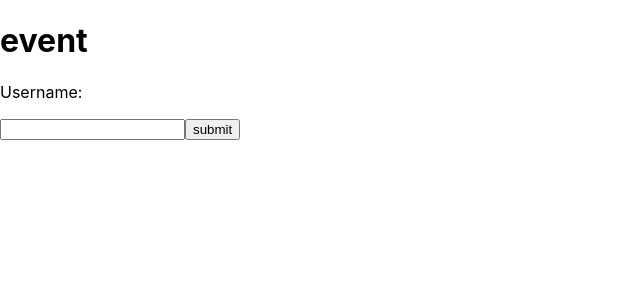
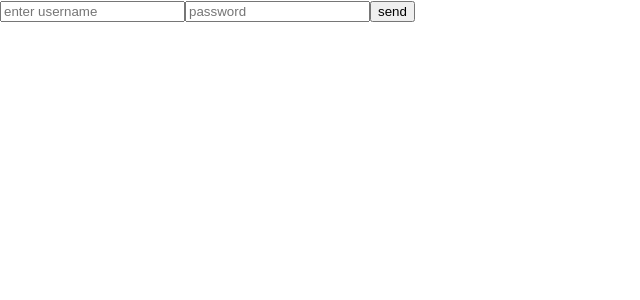
Before and after one commit to MurvezAbdul/reactclass2, a React (Create React App) app: page / in a window 1280 px wide. Shown: the top 300 px of the page, without its empty margins (0-640 px from the left). Built offline with nearby package versions, Linux system fonts and the light colour scheme.

Commit message:
onchange-event

```diff
--- a/src/App.js
+++ b/src/App.js
@@ -1,6 +1,7 @@
 
 import Array from './Array'
 import Events from './components/Events'
+import Input from './components/Input'
 
 function App(){
   return(
@@ -11,7 +12,9 @@
     <Fun name="shamini" age="25" /> */}
 
     {/* <Array name="murvez" age="22" />  */}
-    <Events/>
+    {/* <Events/> */}
+
+    <Input/>
 
     </div>
   );
--- /dev/null
+++ b/src/components/Input.js
@@ -0,0 +1,46 @@
+import React from 'react'
+class Input extends React.Component{
+    constructor(){
+        super();
+        this.state={
+            username:"",
+            password:""
+        }
+        // this.send=this.send.bind(this);
+    }
+    send=()=>{
+        console.log(this.state.username)
+        console.log(this.state.password)
+        this.setState({
+            username:"",
+            password:""
+        })
+    }
+    handleUserName=(m)=>{
+        // console.log(m)
+        this.setState({
+            [m.target.name]:m.target.value
+
+        })
+    }
+    // using two diff function names
+    //         handlePassword=(m)=>{
+    //          this.setState({
+    //              password:m.target.value
+    //          })
+    //      }
+    render(){
+        return(
+            <div>
+               <input type="text" name="username" value={this.state.username} placeholder="enter username" onChange={this.handleUserName}/>
+
+               <input type="text" name="password" value={this.state.password} placeholder="password" onChange={this.handleUserName}/>
+               <button onClick={this.send}>send</button>
+                {/* <p>password:{this.state.password}</p>
+            <h1>username from input field</h1>
+            <p>username:{this.state.username}</p>   */}
+            </div>
+        )
+    }
+}
+export default Input
```
